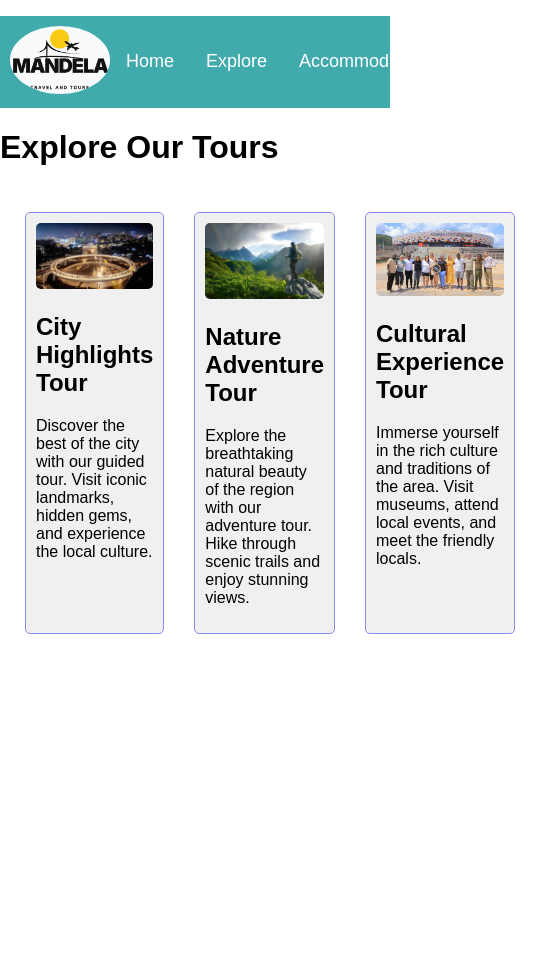
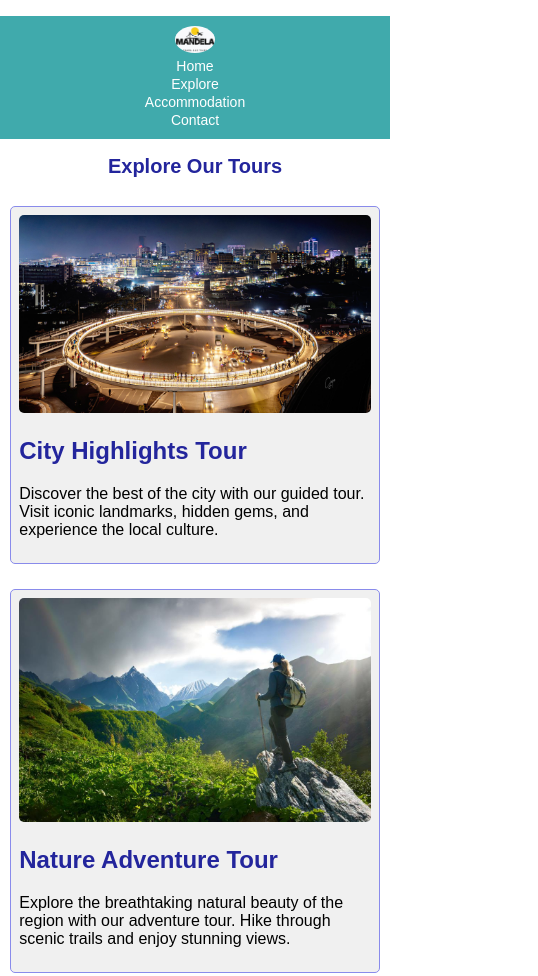
Before and after one commit to mandelarobertdanty1999-lab/CAT2, a plain HTML site: page index.html in a window 390 px wide. Shown: the top 976 px of the page, 538 px wide, since content can reach past the window. Before the commit the page ends 844 px from the top, so only its background shows below. Drawn offline with Linux system fonts and the light colour scheme.

Commit message:
#responsive

```diff
--- a/index.css
+++ b/index.css
@@ -46,3 +46,56 @@ body{
     height: auto;
     border-radius: 5px;
 }
+h1{
+    text-align: center;
+    margin-top: 20px;
+    color: #23259c;
+}
+
+/* Responsive Design */
+@media (max-width: 768px) {
+    nav ul {
+        flex-direction: column;
+        padding: 10px 5px;
+    }
+    nav ul li a {
+        font-size: 16px;
+        padding: 6px 12px;
+    }
+    nav ul li img {
+        width: 60px;
+        max-height: 60px;
+    }
+    .tour-container {
+        flex-direction: column;
+        align-items: center;
+        padding: 10px;
+        gap: 15px;
+    }
+    .tour {
+        width: 90%;
+        max-width: 400px;
+    }
+    h1 {
+        font-size: 24px;
+        margin-top: 15px;
+    }
+}
+
+@media (max-width: 480px) {
+    nav ul li a {
+        font-size: 14px;
+        padding: 4px 8px;
+    }
+    nav ul li img {
+        width: 40px;
+        max-height: 40px;
+    }
+    .tour {
+        width: 95%;
+        padding: 8px;
+    }
+    h1 {
+        font-size: 20px;
+    }
+}
--- a/index.html
+++ b/index.html
@@ -22,18 +22,18 @@
         <div class="tour-container">
             <div class="tour">
                 <img src="images/city.jfif" alt="Tour 1">
-                <h2>City Highlights Tour</h2>
+                <h2 style="color: #23259c;">City Highlights Tour</h2>
                 <p>Discover the best of the city with our guided tour. Visit iconic landmarks, hidden gems, and experience the local culture.</p>
             </div>
             <div class="tour">
                 <img src="images/adventure.jpg" alt="Tour 2">
-                <h2>Nature Adventure Tour</h2>
+                <h2 style="color: #23259c;">Nature Adventure Tour</h2>
                 <p>Explore the breathtaking natural beauty of the region with our adventure tour. Hike through scenic trails and enjoy stunning views.</p>
             </div>
             <div class="tour">
 
                 <img src="images/cultural.jpg" alt="Tour 3">
-                <h2>Cultural Experience Tour</h2>
+                <h2 style="color: #23259c;">Cultural Experience Tour</h2>
                 <p>Immerse yourself in the rich culture and traditions of the area. Visit museums, attend local events, and meet the friendly locals.</p>
             </div>
         </div>
```
Also changed, not shown: contact.html (+23 -0 lines).
